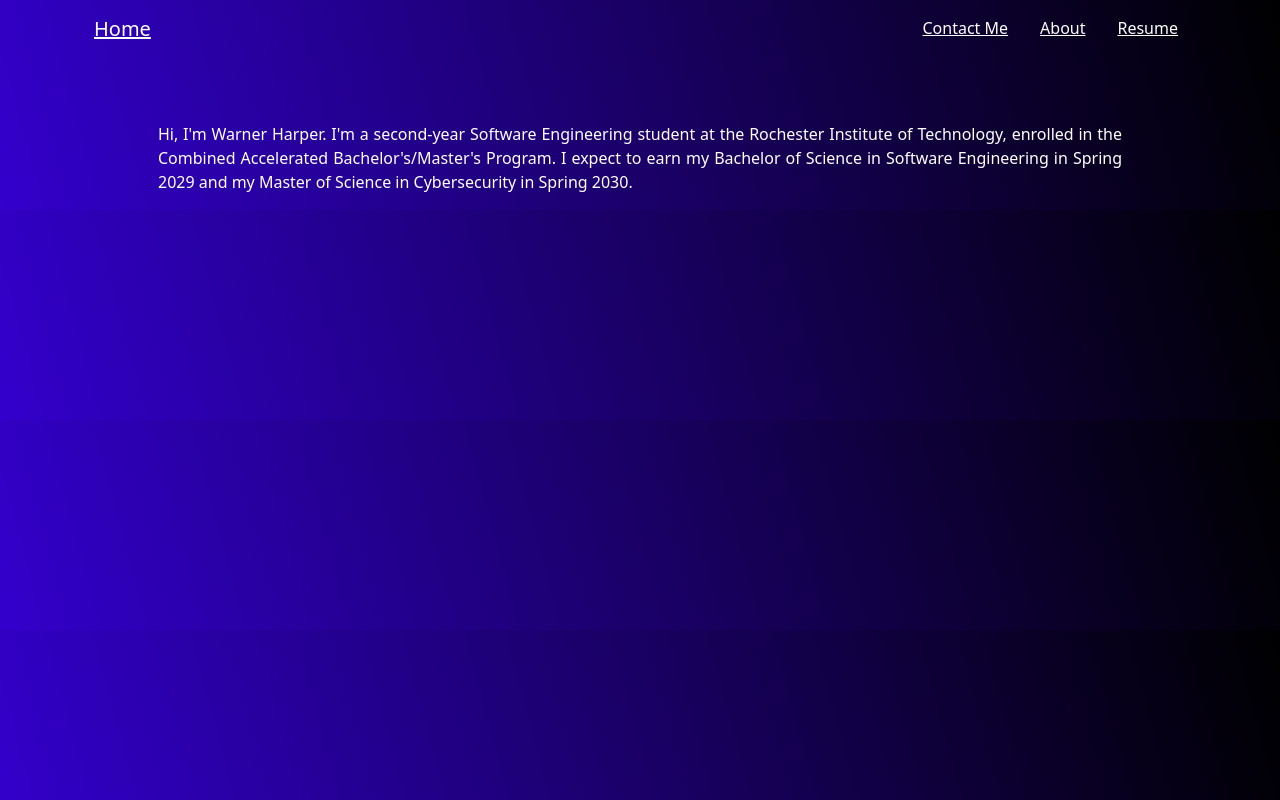
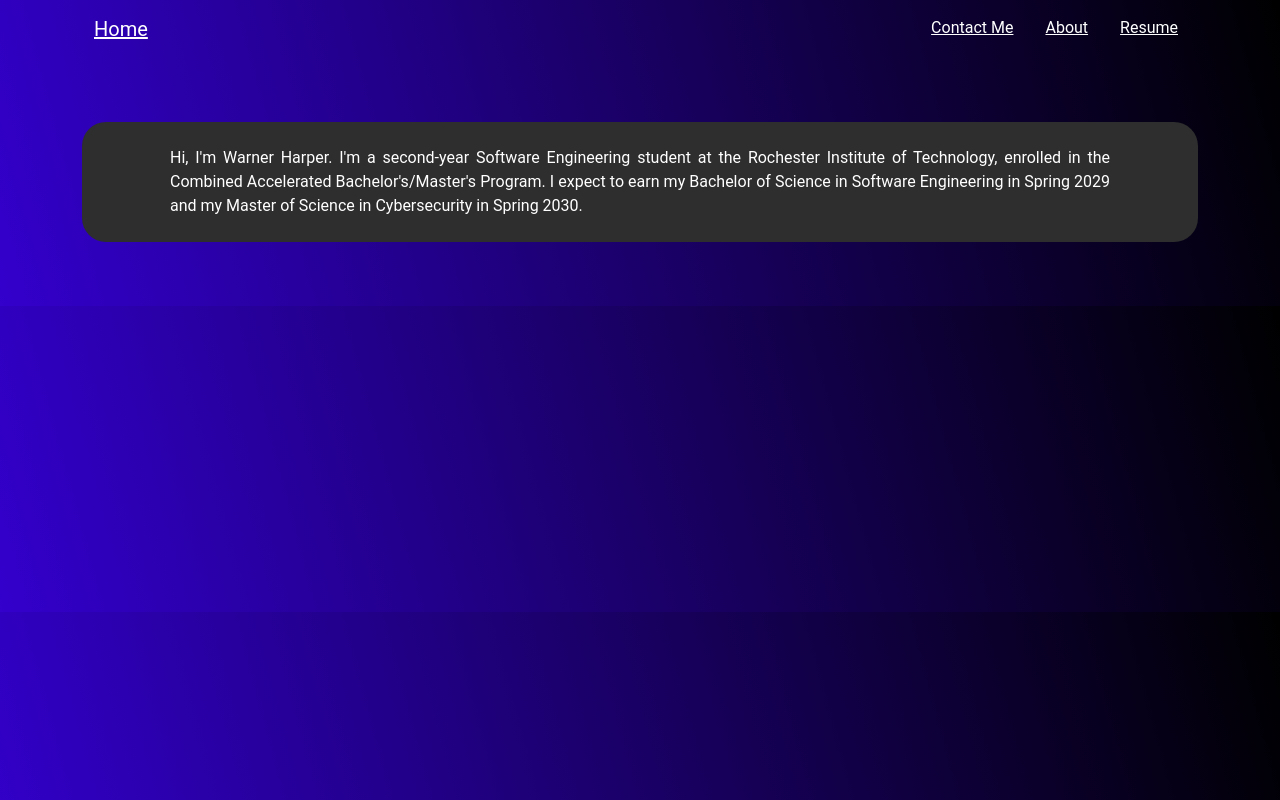
Before and after one commit to wlh3903/Online-Portfolio, a React (Vite) app in the folder online-personal-portfolio/: page /about in a window 1280 px wide. Built offline with nearby package versions, Linux system fonts and the light colour scheme.

Commit message:
Adding background and font to about me page

```diff
--- a/online-personal-portfolio/src/Pages/AboutMe.css
+++ b/online-personal-portfolio/src/Pages/AboutMe.css
@@ -1,10 +1,22 @@
+body{
+    font-family: 'Montserrat', 'Roboto', 'Helvetica Neue', Arial, sans-serif;
+}
+
+.backdrop{
+    margin-top: 4rem;
+    margin-bottom: 4rem;
+    background-color: #2e2e2e;
+    border-radius: 1.5rem;
+    padding: 1.5rem;
+}
+
 .para{
-
     color: #FFFFFF;
     display: flex;
     text-align: justify;
     justify-items: left;
-    margin-top: 64px;
-    margin-left: 64px;
-    margin-right: 64px;
+    margin-right: 4rem;
+    margin-left: 4rem;
+    margin-bottom: auto;
+    margin-top: auto;
 }
--- a/online-personal-portfolio/src/Pages/AboutMe.jsx
+++ b/online-personal-portfolio/src/Pages/AboutMe.jsx
@@ -11,7 +11,7 @@ class AboutMe extends React.Component{
         return(
             <Container>
                 <Navigation />
-                <Container>
+                <Container className="backdrop">
                     <Row className="para" as='p'>
                         Hi, I'm Warner Harper. I'm a second-year Software Engineering student at the Rochester Institute of Technology, enrolled in the Combined Accelerated Bachelor's/Master's Program. I expect to earn my Bachelor of Science in Software Engineering in Spring 2029 and my Master of Science in Cybersecurity in Spring 2030.
                     </Row>
```
